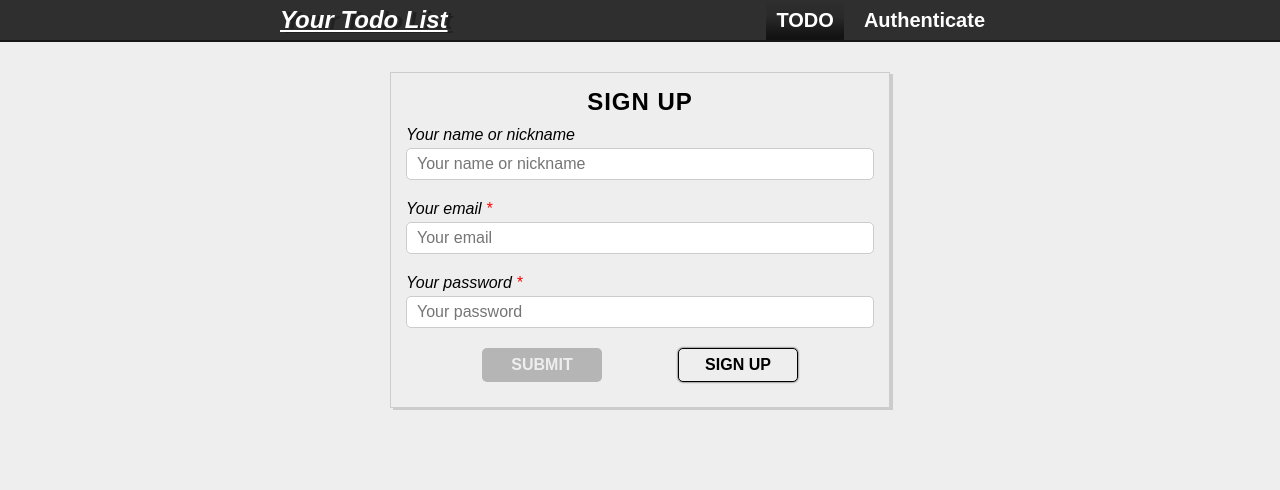
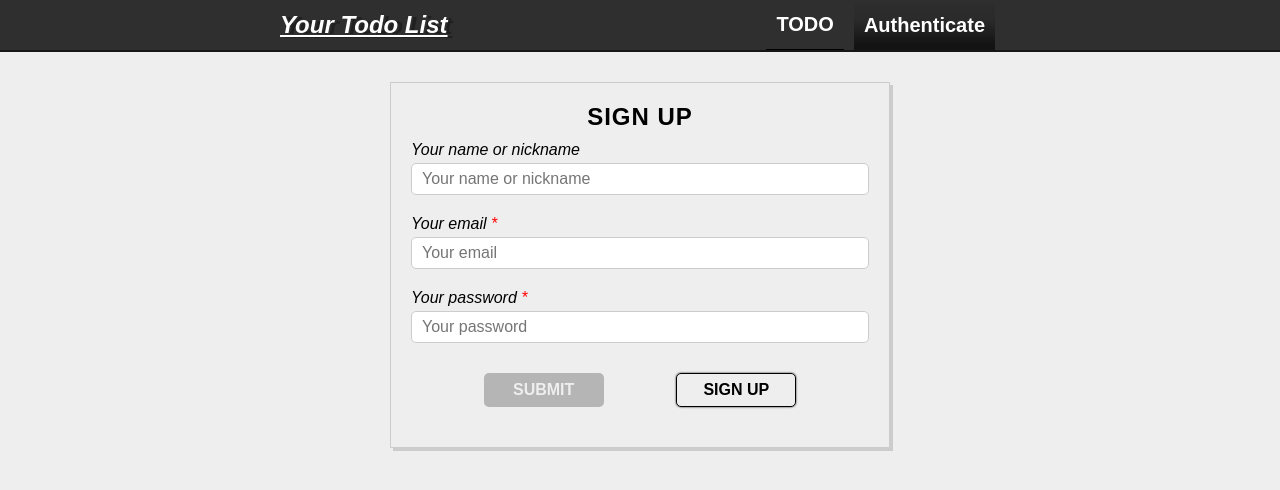
Before and after one commit to ViktorOsadchyi/your-task-list, a React (Create React App) app: page /auth in a window 1280 px wide. Shown: the top 490 px of the page. Built offline with nearby package versions, Linux system fonts and the light colour scheme.

Commit message:
fix bag with active class in navigation bar

```diff
--- a/src/components/Navigation/NavigationItems/NavigationItem/NavigationItem.css
+++ b/src/components/Navigation/NavigationItems/NavigationItem/NavigationItem.css
@@ -1,4 +1,4 @@
-.list-item.active {
+.list-item .active {
     background-image: linear-gradient(to bottom,
         rgba(0,0,0,0) 0%, rgba(0,0,0,0.05) 10%,
         rgba(0,0,0,0.1) 40%, rgba(0,0,0,0.6) 90%)
@@ -10,3 +10,9 @@
             rgba(0,0,0,0) , rgba(0,0,0,0.1),
             rgba(0,0,0,0.2), rgba(0,0,0,0.9));
 }
+
+@media (max-width: 700px) {
+    .list-item .active {
+        background-image: none;
+    }
+}
--- a/src/components/Navigation/NavigationItems/NavigationItem/NavigationItem.js
+++ b/src/components/Navigation/NavigationItems/NavigationItem/NavigationItem.js
@@ -9,6 +9,7 @@ const navigationItem = ( props ) => (
         <NavLink
             to={props.link}
             exact={props.exact}
+            activeClassName="active"
         >
             {props.children}
         </NavLink>
--- a/src/components/Navigation/NavigationItems/NavigationItems.css
+++ b/src/components/Navigation/NavigationItems/NavigationItems.css
@@ -8,9 +8,7 @@
 .item-list li {
     margin: 0 5px;
     cursor: pointer;
-    padding: 0 10px;
     display: flex;
-    align-items: center;
 }
 
 .item-list li a {
@@ -20,4 +18,19 @@
     text-decoration: none !important;
     width: 100%;
     text-align: center;
+    padding: 0 10px;
+    display: flex;
+    align-items: center;
+    justify-content: center;
+
 }
+
+.item-list li:nth-child(2n+1) {
+    border-bottom: 1px solid #000;
+}
+
+@media (max-width: 700px) {
+    .item-list li a {
+        margin: 15px 0;
+    }
+}
--- a/src/components/Navigation/NavigationItems/NavigationItems.js
+++ b/src/components/Navigation/NavigationItems/NavigationItems.js
@@ -9,7 +9,7 @@ const navigationItem = ( props ) => {
     return (
         <ul className="item-list">
             <NavigationItem
-                styleProp="list-item active"
+                styleProp="list-item"
                 link="/" exact
                 clicked={props.clicked}
             >TODO</NavigationItem>
--- a/src/components/Navigation/SideDrawer/ToolBar/ToolBar.css
+++ b/src/components/Navigation/SideDrawer/ToolBar/ToolBar.css
@@ -3,7 +3,7 @@
     width: 100%;
     background-color: #00000057;
     background: rgba(0,0,0,0.8);
-    height: 40px;
+    height: 50px;
 }
 
 .nav-bar {
@@ -23,10 +23,9 @@
 .nav-bar__nav {
     display: flex;
     margin-right: 5%;
-    height: 40px;
 }
 
-@media (max-width: 699px) {
+@media (max-width: 700px) {
     .only-descktop {
         display: none;
     }
--- a/src/containers/Authentication/Authentication.css
+++ b/src/containers/Authentication/Authentication.css
@@ -3,9 +3,9 @@
     margin: 30px auto;
     text-align: center;
     box-sizing: border-box;
-    padding: 15px;
+    padding: 20px;
     border: 1px solid #ccc;
-    box-shadow: 3px 2px #ccc;
+    box-shadow: 3px 3px #ccc;
 }
 
 .form-block__title {
@@ -63,6 +63,7 @@
     text-transform: uppercase;
     cursor: pointer;
     outline: none;
+    margin: 10px 0;
 }
 
 .form-block__btns button:hover,
@@ -76,3 +77,15 @@
         width: 500px;
     }
 }
+
+@media (max-width: 400px) {
+    .form-block__btns {
+        flex-direction: column;
+        align-items: center;
+    }
+
+    .form-block__btns button,
+    .form-block__btns input {
+        width: 80%;
+    }
+}
--- a/src/containers/TaskList/TaskList.css
+++ b/src/containers/TaskList/TaskList.css
@@ -1,7 +1,7 @@
 .container {
     width: 60%;
     display: flex;
-    margin: 0 auto;
+    margin: 15px auto 0;
     flex-direction: column;
     align-items: center;
 }
```
Also changed, not shown: src/components/Navigation/SideDrawer/ToolBar/ToolBar.js (line endings or trailing spaces), 1 other file (tests, documents, lock files or other folders).
